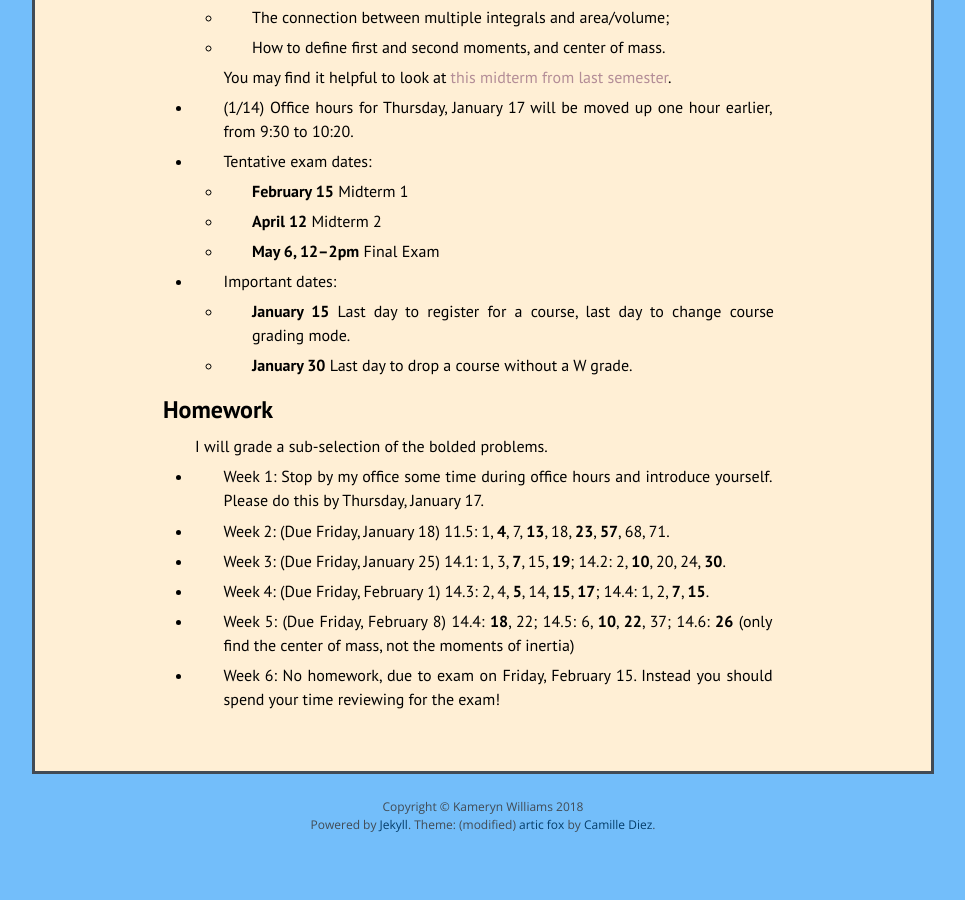
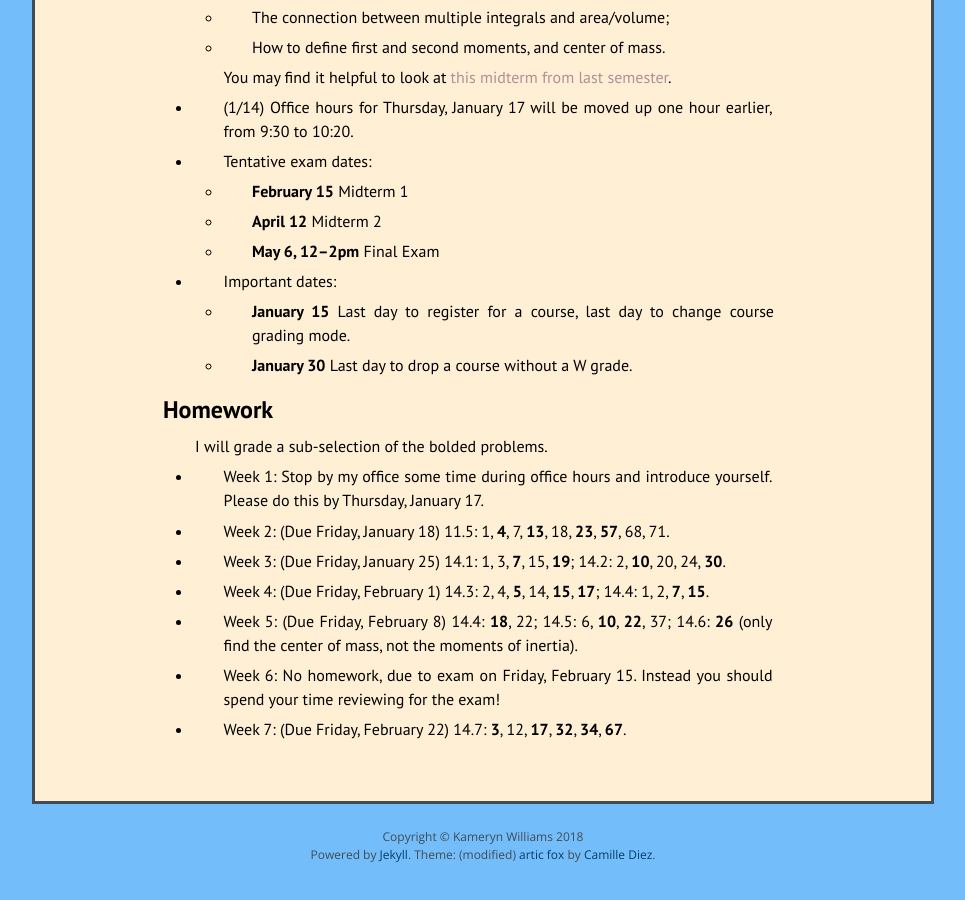
Before and after one commit to kamerynjw/kamerynjw.github.io, a Jekyll site: the page built from teaching/2019/math244.md, in a window 1280 px wide and 900 px high, scrolled down 584 px. Shown: the whole window, without its empty margins (157-1122 px from the left). Built offline with Jekyll 4.4.1, drawn with Linux system fonts in a browser that asks for light colours; nearby versions of some CDN libraries; before the commit the page ends 1454 px from its top, so only the background shows below that.

Commit message:
added homewokr 244

```diff
--- a/teaching/2019/math244.md
+++ b/teaching/2019/math244.md
@@ -64,6 +64,8 @@ I will grade a sub-selection of the bolded problems.
 
 * Week 4: (Due Friday, February 1) 14.3: 2, 4, **5**, 14, **15**, **17**; 14.4: 1, 2, **7**, **15**.
 
-* Week 5: (Due Friday, February 8) 14.4: **18**, 22; 14.5: 6, **10**, **22**, 37; 14.6: **26** (only find the center of mass, not the moments of inertia)
+* Week 5: (Due Friday, February 8) 14.4: **18**, 22; 14.5: 6, **10**, **22**, 37; 14.6: **26** (only find the center of mass, not the moments of inertia).
 
 * Week 6: No homework, due to exam on Friday, February 15. Instead you should spend your time reviewing for the exam!
+
+* Week 7: (Due Friday, February 22) 14.7: **3**, 12, **17**, **32**, **34**, **67**.
```
